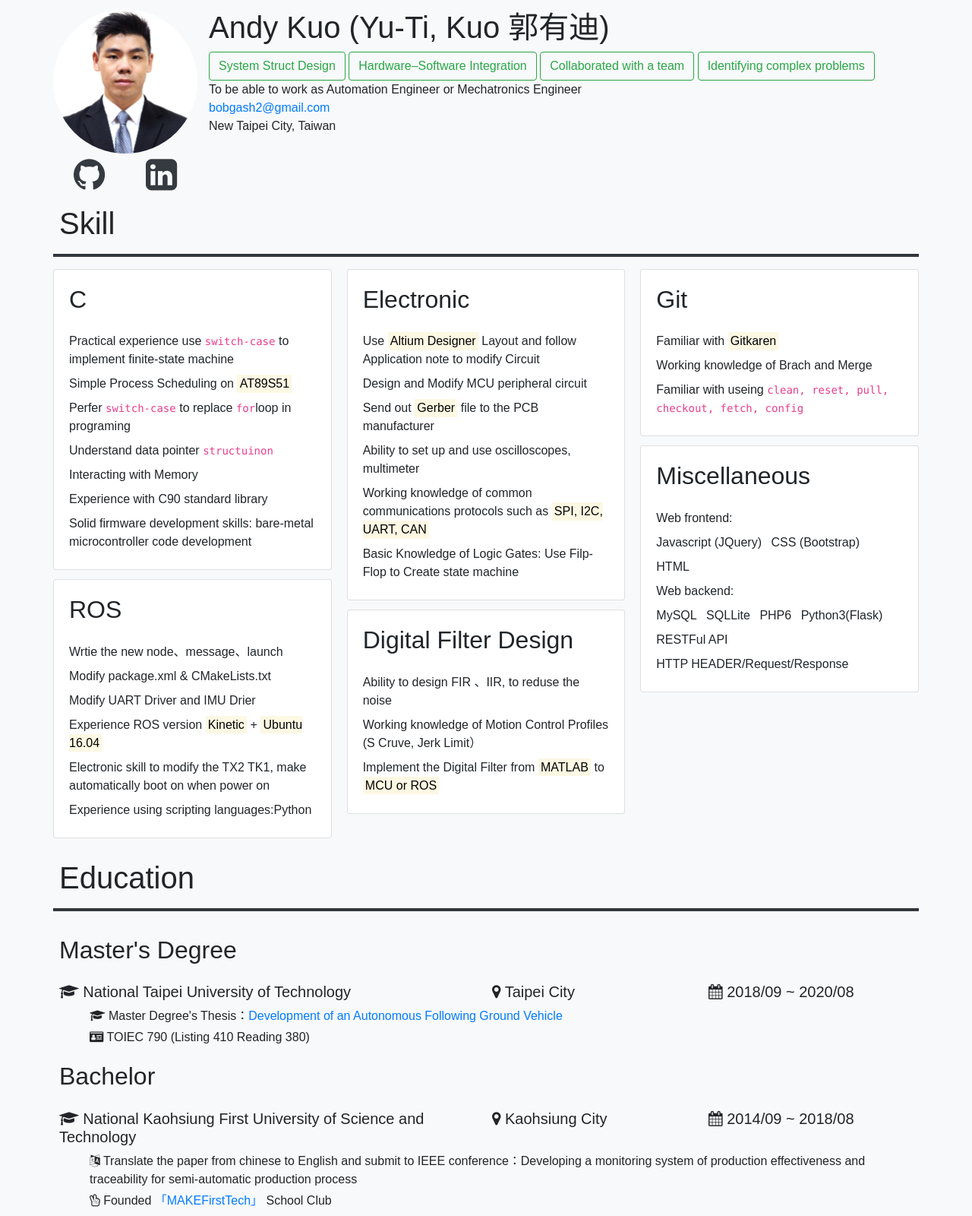
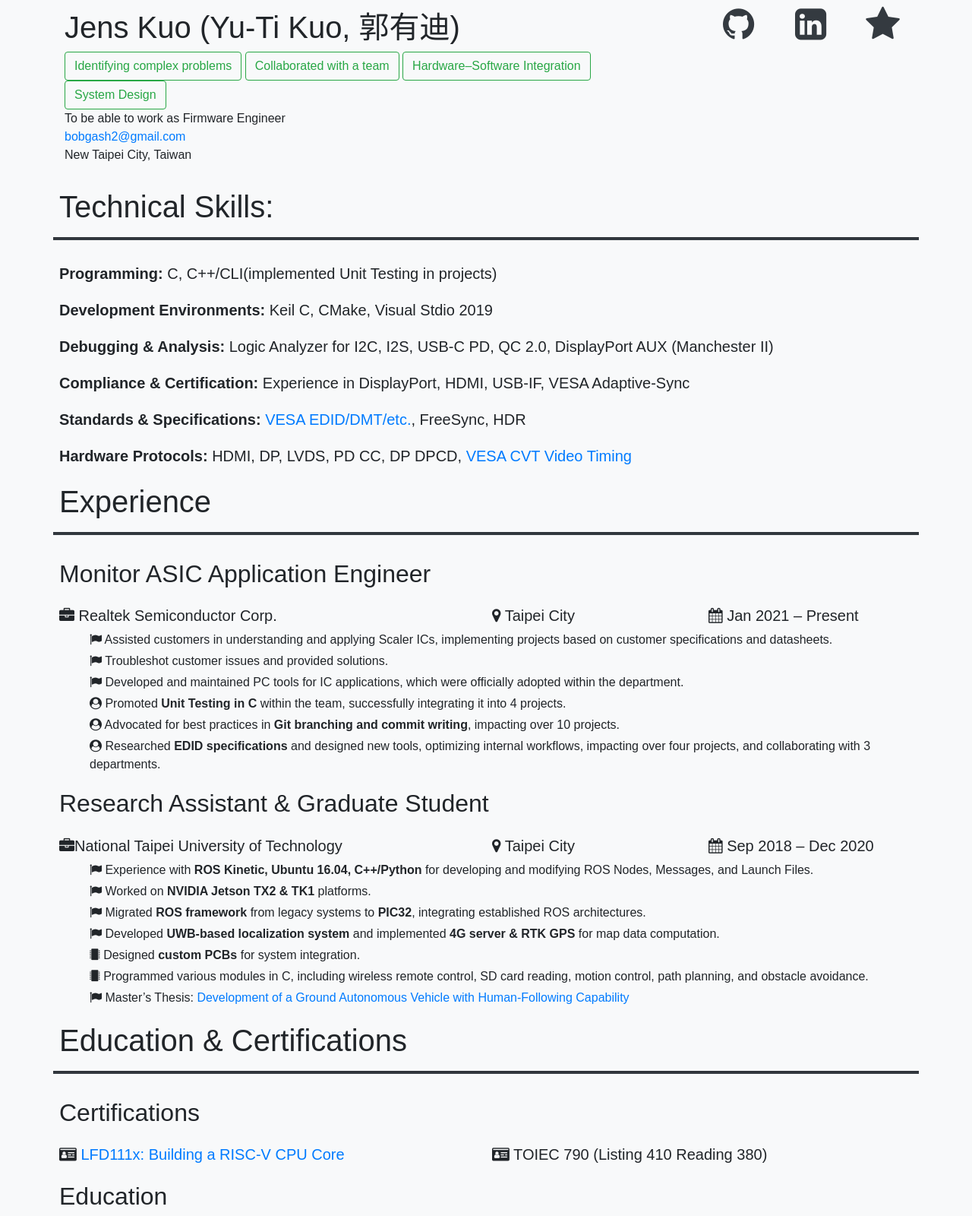
Before and after one commit to eastWillow/eastWillow.github.io, a plain HTML site: page index.html in a window 1280 px wide. Shown: the part 40-1640 px from the top of the page at 76% size. Drawn offline with Linux system fonts and the light colour scheme.

Commit message:
Update the Experience & Skills

```diff
--- a/index.html
+++ b/index.html
@@ -43,12 +43,27 @@
     <div class="py-5 bg-light">
       <div class="container">
         <div class="row">
-          <div class="col-md-2">
-            <div class="row">
+          <div class="col-md-9">
+            <div class="my-1">
+              <h1>Jens Kuo (Yu-Ti Kuo, 郭有迪) </h1>
+              <button type="button" class="btn btn-outline-success">Identifying complex problems</button>
+              <button type="button" class="btn btn-outline-success">Collaborated with a team</button>
+              <button type="button" class="btn btn-outline-success">Hardware–Software Integration</button>
+              <button type="button" class="btn btn-outline-success">System Design</button>
+              <p>To be able to work as Firmware Engineer<br>
+                <a href="mailto:bobgash2@gmail.com" target="_blank"
+                  rel="nofollow noopener noreferrer">bobgash2@gmail.com</a>
+                <br>
+                New Taipei City, Taiwan
+              </p>
+            </div>
+          </div>
+          <div class="col-md-3">
+            <!-- <div class="row">
               <div class="my-1">
                 <img style="border-radius: 50%;" width="190px" height="190px" src="photo.jpg" alt="Avatar">
               </div>
-            </div>
+            </div> -->
             <div class="row">
               <div class="col text-center">
                 <a class="text-dark" href="https://github.com/eastWillow">
@@ -60,198 +75,74 @@
                   <i class="fa fa-linkedin-square" style="font-size:300%"></i>
                 </a>
               </div>
-            </div>
-          </div>
-          <div class="col-md-10">
-            <div class="my-1">
-              <h1>Andy Kuo (Yu-Ti, Kuo 郭有迪) </h1>
-              <button type="button" class="btn btn-outline-success">System Struct Design</button>
-              <button type="button" class="btn btn-outline-success">Hardware–Software Integration</button>
-              <button type="button" class="btn btn-outline-success">Collaborated with a team</button>
-              <button type="button" class="btn btn-outline-success">Identifying complex problems</button>
-              <p>To be able to work as Automation Engineer or Mechatronics Engineer<br>
-                <a href="mailto:bobgash2@gmail.com" target="_blank"
-                  rel="nofollow noopener noreferrer">bobgash2@gmail.com</a>
-                <br>
-                New Taipei City, Taiwan
-              </p>
+              <div class="col text-center">
+                <a class="text-dark" href="https://hackmd.io/@eastWillow/index">
+                  <i class="fa fa-star" style="font-size:300%"></i>
+                </a>
+              </div>
             </div>
           </div>
         </div>
-        <h1 class="row px-2 mt-3">Skill</h1>
+
+        <h1 class="row px-2 mt-3">Technical Skills:</h1>
         <hr class="row bg-dark text-dark">
         <div class="row">
-          <div class="card-columns">
-            <div class="card">
-              <div class="card-body">
-                <h2 class="card-title pb-2">C</h2>
-                <ul class="card-text list-inline">
-                  <li class="py-1">Practical experience use <code>switch-case</code> to implement finite-state machine
-                  </li>
-                  <li class="py-1">Simple Process Scheduling on <mark>AT89S51</mark></li>
-                  <li class="py-1">Perfer <code>switch-case</code> to replace <code>for</code>loop in programing</li>
-                  <li class="py-1">Understand data pointer <code>struct</code><code>uinon</code></li>
-                  <li class="py-1">Interacting with Memory</li>
-                  <li class="py-1">Experience with C90 standard library</li>
-                  <li class="py-1">Solid firmware development skills: bare-metal microcontroller code development</li>
-                </ul>
-              </div>
-            </div>
-            <div class="card">
-              <div class="card-body">
-                <h2 class="card-title pb-2">ROS</h2>
-                <ul class="card-text list-inline">
-                  <li class="py-1">Wrtie the new node、message、launch</li>
-                  <li class="py-1">Modify package.xml & CMakeLists.txt</li>
-                  <li class="py-1">Modify UART Driver and IMU Drier </li>
-                  <li class="py-1">Experience ROS version <mark>Kinetic</mark> + <mark>Ubuntu 16.04</mark></li>
-                  <li class="py-1">Electronic skill to modify the TX2 TK1, make automatically boot on when power on</li>
-                  <li class="py-1">Experience using scripting languages:Python</li>
-                </ul>
-              </div>
-            </div>
-            <div class="card">
-              <div class="card-body">
-                <h2 class="card-title pb-2">Electronic</h2>
-                <ul class="card-text list-inline">
-                  <li class="py-1">Use <mark>Altium Designer</mark> Layout and follow Application note to modify Circuit
-                  </li>
-                  <li class="py-1">Design and Modify MCU peripheral circuit</li>
-                  <li class="py-1">Send out <mark>Gerber</mark> file to the PCB manufacturer</li>
-                  <li class="py-1">Ability to set up and use oscilloscopes, multimeter</li>
-                  <li class="py-1">Working knowledge of common communications protocols such as <mark>SPI, I2C, UART,
-                      CAN</mark></li>
-                  <li class="py-1">Basic Knowledge of Logic Gates: Use Filp-Flop to Create state machine</li>
-                </ul>
-              </div>
-            </div>
-            <div class="card">
-              <div class="card-body">
-                <h2 class="card-title pb-2">Digital Filter Design</h2>
-                <ul class="card-text list-inline">
-                  <li class="py-1">Ability to design FIR 、IIR, to reduse the noise</li>
-                  <li class="py-1">Working knowledge of Motion Control Profiles (S Cruve, Jerk Limit） </li>
-                  <li class="py-1">Implement the Digital Filter from <mark>MATLAB</mark> to <mark>MCU or ROS</mark></li>
-                </ul>
-              </div>
-            </div>
-            <div class="card">
-              <div class="card-body">
-                <h2 class="card-title pb-2">Git</h2>
-                <ul class="card-text list-inline">
-                  <li class="py-1">Familiar with <mark>Gitkaren</mark></li>
-                  <li class="py-1">Working knowledge of Brach and Merge</li>
-                  <li class="py-1">Familiar with useing <code>clean, reset, pull, checkout, fetch, config</code></li>
-                </ul>
-              </div>
-            </div>
-            <div class="card">
-              <div class="card-body">
-                <h2 class="card-title pb-2">Miscellaneous</h2>
-                <ul class="card-text list-inline">
-                  <li class="py-1">Web frontend:</li>
-                  <li class="list-inline-item py-1">Javascript (JQuery)</li>
-                  <li class="list-inline-item py-1">CSS (Bootstrap)</li>
-                  <li class="list-inline-item py-1">HTML</li>
-                  <li class="py-1">Web backend:</li>
-                  <li class="list-inline-item py-1">MySQL</li>
-                  <li class="list-inline-item py-1">SQLLite</li>
-                  <li class="list-inline-item py-1">PHP6</li>
-                  <li class="list-inline-item py-1">Python3(Flask)</li>
-                  <li class="list-inline-item py-1">RESTFul API</li>
-                  <li class="list-inline-item py-1">HTTP HEADER/Request/Response</li>
-                </ul>
-              </div>
-            </div>
-          </div>
-
+          <h5 class="col-12 px-2 mt-3"><b>Programming:</b> C, C++/CLI(implemented Unit Testing in projects)</h5>
+          <h5 class="col-12 px-2 mt-3"><b>Development Environments:</b> Keil C, CMake, Visual Stdio 2019</h5>
+          <h5 class="col-12 px-2 mt-3"><b>Debugging & Analysis:</b> Logic Analyzer for I2C, I2S, USB-C PD, QC 2.0, DisplayPort AUX (Manchester II)</h5>
+          <h5 class="col-12 px-2 mt-3"><b>Compliance & Certification:</b> Experience in DisplayPort, HDMI, USB-IF, VESA Adaptive-Sync</h5>
+          <h5 class="col-12 px-2 mt-3"><b>Standards & Specifications:</b> <a href="https://vesa.org/vesa-standards/">VESA EDID/DMT/etc.</a>, FreeSync, HDR</h5>
+          <h5 class="col-12 px-2 mt-3"><b>Hardware Protocols:</b> HDMI, DP, LVDS, PD CC, DP DPCD, <a href="https://tomverbeure.github.io/video_timings_calculator">VESA CVT Video Timing</a></h5>
         </div>
 
-        <h1 class="row px-2 mt-3" style="page-break-before:always">Education</h1>
+        <h1 class="row px-2 mt-3">Experience</h1>
         <hr class="row bg-dark text-dark">
         <div class="row">
-          <h2 class="col-12 px-2 mt-3">Master's Degree</h2>
-          <h5 class="col-6 px-2 mt-3"><i class="fa fa-graduation-cap"></i> National Taipei University of Technology</h5>
+          <h2 class="col-12 px-2 mt-3">Monitor ASIC Application Engineer</h2>
+          <h5 class="col-6 px-2 mt-3"><i class="fa fa-briefcase"></i> Realtek Semiconductor Corp.</h5>
           <h5 class="col-lg-3 col-6 px-2 mt-3"><i class="fa fa-map-marker"></i> Taipei City</h5>
-          <h5 class="col-lg-3 col-6 px-2 mt-0 mt-lg-3"><i class="fa fa-calendar"></i> 2018/09 ~ 2020/08</h5>
-
-          <p class="col-12 pl-5 mb-1"><i class="fa fa-mortar-board"></i> Master Degree's Thesis：<a
-              href="https://hdl.handle.net/11296/3pquas">Development of an Autonomous Following Ground Vehicle </a></p>
-          <p class="col-12 pl-5 mb-1"><i class="fa fa-drivers-license"></i> TOIEC 790 (Listing 410 Reading 380) </p>
+          <h5 class="col-lg-3 col-6 px-2 mt-0 mt-lg-3"><i class="fa fa-calendar"></i> Jan 2021 – Present</h5>
+          <p class="col-12 pl-5 mb-1"><i class="fa fa-flag"></i> Assisted customers in understanding and applying Scaler ICs, implementing projects based on customer specifications and datasheets.</p>
+          <p class="col-12 pl-5 mb-1"><i class="fa fa-flag"></i> Troubleshot customer issues and provided solutions.</p>
+          <p class="col-12 pl-5 mb-1"><i class="fa fa-flag"></i> Developed and maintained PC tools for IC applications, which were officially adopted within the department.</p>
+          <p class="col-12 pl-5 mb-1"><i class="fa fa-user-circle"></i> Promoted <b>Unit Testing in C </b>within the team, successfully integrating it into 4 projects.</p>
+          <p class="col-12 pl-5 mb-1"><i class="fa fa-user-circle"></i> Advocated for best practices in <b>Git branching and commit writing</b>, impacting over 10 projects.</p>
+          <p class="col-12 pl-5 mb-1"><i class="fa fa-user-circle"></i> Researched <b>EDID specifications</b> and designed new tools, optimizing internal workflows, impacting over four projects, and collaborating with 3 departments.</p>
         </div>
         <div class="row">
-          <h2 class="col-12 px-2 mt-3">Bachelor</h2>
-          <h5 class="col-6 px-2 mt-3"><i class="fa fa-graduation-cap"></i> National Kaohsiung First University of
-            Science and Technology</h5>
-          <h5 class="col-lg-3 col-6 px-2 mt-3"><i class="fa fa-map-marker"></i> Kaohsiung City</h5>
-          <h5 class="col-lg-3 col-6 px-2 mt-0 mt-lg-3"><i class="fa fa-calendar"></i> 2014/09 ~ 2018/08</h5>
+          <h2 class="col-12 px-2 mt-3">Research Assistant & Graduate Student</h2>
+          <h5 class="col-6 px-2 mt-3"><i class="fa fa-briefcase"></i>National Taipei University of Technology</h5>
+          <h5 class="col-lg-3 col-6 px-2 mt-3"><i class="fa fa-map-marker"></i> Taipei City</h5>
+          <h5 class="col-lg-3 col-6 px-2 mt-0 mt-lg-3"><i class="fa fa-calendar"></i> Sep 2018 – Dec 2020</h5>
+          <p class="col-12 pl-5 mb-1"><i class="fa fa-flag"></i> Experience with <b>ROS Kinetic, Ubuntu 16.04, C++/Python</b> for developing and modifying ROS Nodes, Messages, and Launch Files.</p>
+          <p class="col-12 pl-5 mb-1"><i class="fa fa-flag"></i> Worked on <b>NVIDIA Jetson TX2 & TK1</b> platforms.</p>
+          <p class="col-12 pl-5 mb-1"><i class="fa fa-flag"></i> Migrated <b>ROS framework</b> from legacy systems to <b>PIC32</b>, integrating established ROS architectures.</p>
+          <p class="col-12 pl-5 mb-1"><i class="fa fa-flag"></i> Developed <b>UWB-based localization system</b> and implemented <b>4G server & RTK GPS</b> for map data computation.</p>
+          <p class="col-12 pl-5 mb-1"><i class="fa fa-microchip"></i> Designed <b>custom PCBs</b> for system integration.</p>
+          <p class="col-12 pl-5 mb-1"><i class="fa fa-microchip"></i> Programmed various modules in C, including wireless remote control, SD card reading, motion control, path planning, and obstacle avoidance.</p>
+          <p class="col-12 pl-5 mb-1"><i class="fa fa-flag"></i> Master’s Thesis:
+            <a href="https://hdl.handle.net/11296/3pquas">Development of a Ground Autonomous Vehicle with Human-Following Capability</a>
+          </p>
+        </div>
 
-          <p class="col-12 pl-5 mb-1"><i class="fa fa-language"></i> Translate the paper from chinese to English and
-            submit to IEEE conference：Developing a monitoring
-            system of production effectiveness and traceability for semi-automatic production process
-          </p>
-          <p class="col-12 pl-5 mb-1"><i class="fa fa-hand-peace-o"></i> Founded <a
-              href="https://www.facebook.com/MAKEFirstTech/">「MAKEFirstTech」</a> School Club
-          </p>
-          <p class="col-12 pl-5 mb-1"><i class="fa fa-drivers-license"></i> Automation Engineering Certificate Level1
-          </p>
-          <p class="col-12 pl-5 mb-1"><i class="fa fa-drivers-license"></i> TOEIC 590 (Listing 320 Reading 270)
-          </p>
-
+        <h1 class="row px-2 mt-3" style="page-break-before:always">Education & Certifications</h1>
+        <hr class="row bg-dark text-dark">
+        <div class="row">
+          <h2 class="col-12 px-2 mt-3">Certifications</h2>
+          <h5 class="col-6 px-2 mt-3"><i class="fa fa-drivers-license"></i>
+            <a href="https://courses.edx.org/certificates/149d377201e74e3fbd4d9b192c9d73bc">LFD111x: Building a RISC-V CPU Core</a></h5>
+          <h5 class="col-6 px-2 mt-3"><i class="fa fa-drivers-license"></i> TOIEC 790 (Listing 410 Reading 380)</h5>
         </div>
         <div class="row">
-          <h2 class="col-12 px-2 mt-3">High school diploma</h2>
-          <h5 class="col-6 px-2 mt-3"><i class="fa fa-graduation-cap"></i> Taipei Municipal Da-An Vocational High School
-          </h5>
-          <h5 class="col-lg-3 col-6 px-2 mt-3"><i class="fa fa-map-marker"></i> Taipei City</h5>
-          <h5 class="col-lg-3 col-6 px-2 mt-0 mt-lg-3"><i class="fa fa-calendar"></i> 2011/09 ~ 2014/08</h5>
-
-          <p class="col-12 pl-5 mb-1"><i class="fa fa-hand-peace-o"></i> Club president of DACGM(Da-an Anime Comic Games
-            Model Research Club)
-          </p>
-          <p class="col-12 pl-5 mb-1"><i class="fa fa-flag"></i> <a href="https://www.shs.edu.tw/essay/">"National
-              Short Essay Contest"</a> 1020331 th, Sophomore Division, the High Distinction Award: Ultrasonic obstacle
-            avoidance self-propelled vehicle
-          </p>
-          <p class="col-12 pl-5 mb-1"><i class="fa fa-drivers-license"></i> Level C technician for pneumatic
-          </p>
-          <p class="col-12 pl-5 mb-1"><i class="fa fa-drivers-license"></i> Level C technician for electromechanical
-          </p>
-          <p class="col-12 pl-5 mb-1"><i class="fa fa-drivers-license"></i> Level C technician for industrial
-            electronics
-          </p>
-
+          <h2 class="col-12 px-2 mt-3">Education</h2>
+          <h5 class="col-6 px-2 mt-3"><i class="fa fa-graduation-cap"></i> National Taipei University of Technology</h5>
+           <h5 class="col-lg-3 col-6 px-2 mt-0 mt-lg-3"><i class="fa fa-calendar"></i> Sep 2018 – Aug 2020</h5>
+          <h5 class="col-6 px-2 mt-3"><i class="fa fa-graduation-cap"></i> National Kaohsiung University of Science and Technology</h5>
+          <h5 class="col-lg-3 col-6 px-2 mt-0 mt-lg-3"><i class="fa fa-calendar"></i> Sep 2014 – Aug 2018</h5>
+          <h5 class="col-6 px-2 mt-3"><i class="fa fa-graduation-cap"></i> Taipei Municipal Daan Vocational High School</h5>
+          <h5 class="col-lg-3 col-6 px-2 mt-0 mt-lg-3"><i class="fa fa-calendar"></i> Sep 2011 – Aug 2014</h5>
         </div>
 
-        <h1 class="row px-2 mt-3">Thesis</h1>
-        <hr class="row bg-dark text-dark">
-        <a href="https://hdl.handle.net/11296/3pquas">
-          <h2 class="row px-2 mt-3">Development of an Autonomous Following Ground Vehicle</h2>
-        </a>
-        <h5 class="row px-2 mb-2">Abstract</h5>
-        <span class="row px-2 mt-0">
-          While the global population is aging, the working force is decreasing and the labor structure is also aging.
-          The physical strength of aged labor is relatively weak so that the productivity will be affected which
-          stimulates the enterprises to invest in the equipment and technologies to improve efficiency and productivity.
-          This paper aims to develop an autonomous person-following ground vehicle to reduce the required labors and
-          tasks in the logistics.
-          <br>
-          <br>
-          The goal is to develop the subsystems for an autonomous vehicle and integrate them into the vehicle system.
-          The targeted requirements are as following: positioning algorithm and noise reduction by digital filtering to
-          assure the linear accuracy within 15 mm and angular one within 5 degrees; human-machine interactive system to
-          analyze the active and passive control of the vehicle and design 3 operating modes, including manual, remote
-          control, and following within 10 meters; vehicle driving system to adopt the differential wheels motion for
-          agility, motion smoothness to reduce the vibration and jittering and minimum 1 Hz bandwidth; a vehicle
-          following strategy which can automatically stop or follow based on the distance between operator and vehicle.
-          <br>
-          <br>
-          The developed vehicle can autonomously follow the operator at a distance of 4~5 meters, aiming within 20
-          degrees, without excessive human operation or attention for the operation which will relieve the operators to
-          focus on the other tasks needed to be focused on and improve the productivity.
-        </span>
-
-        </span>
       </div>
     </div>
 
```
